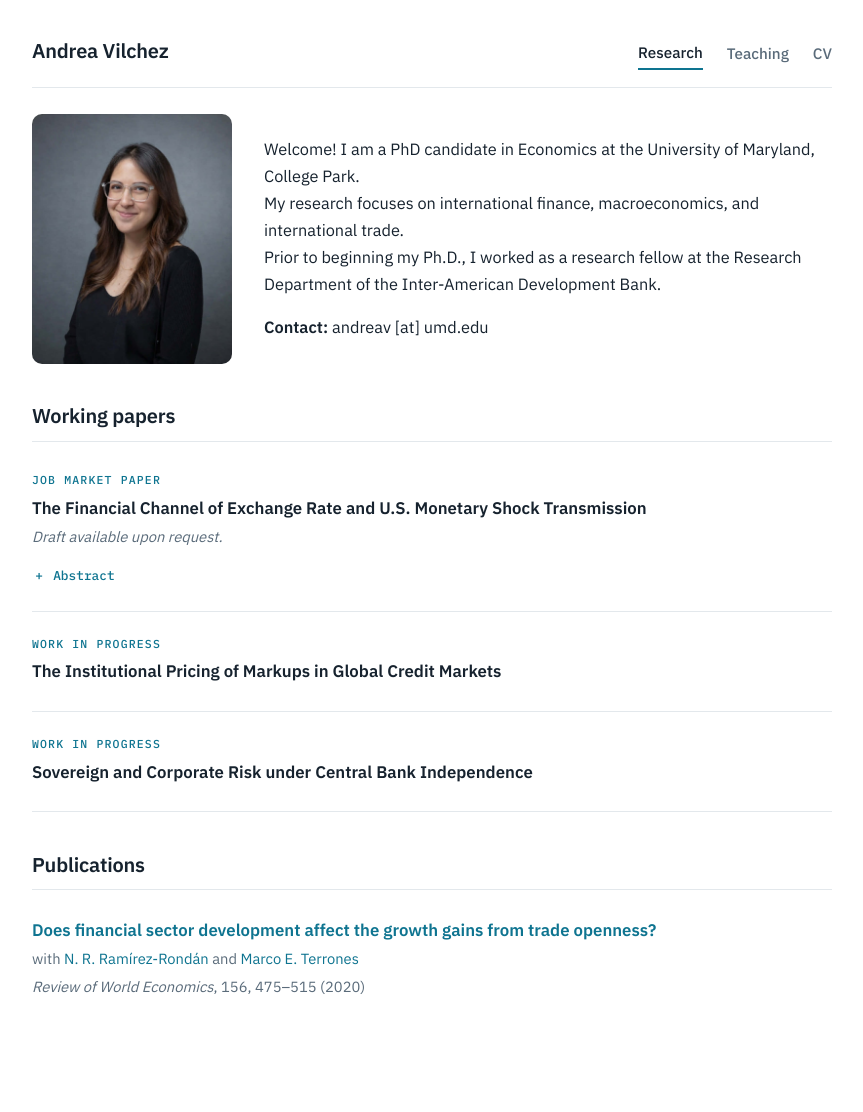
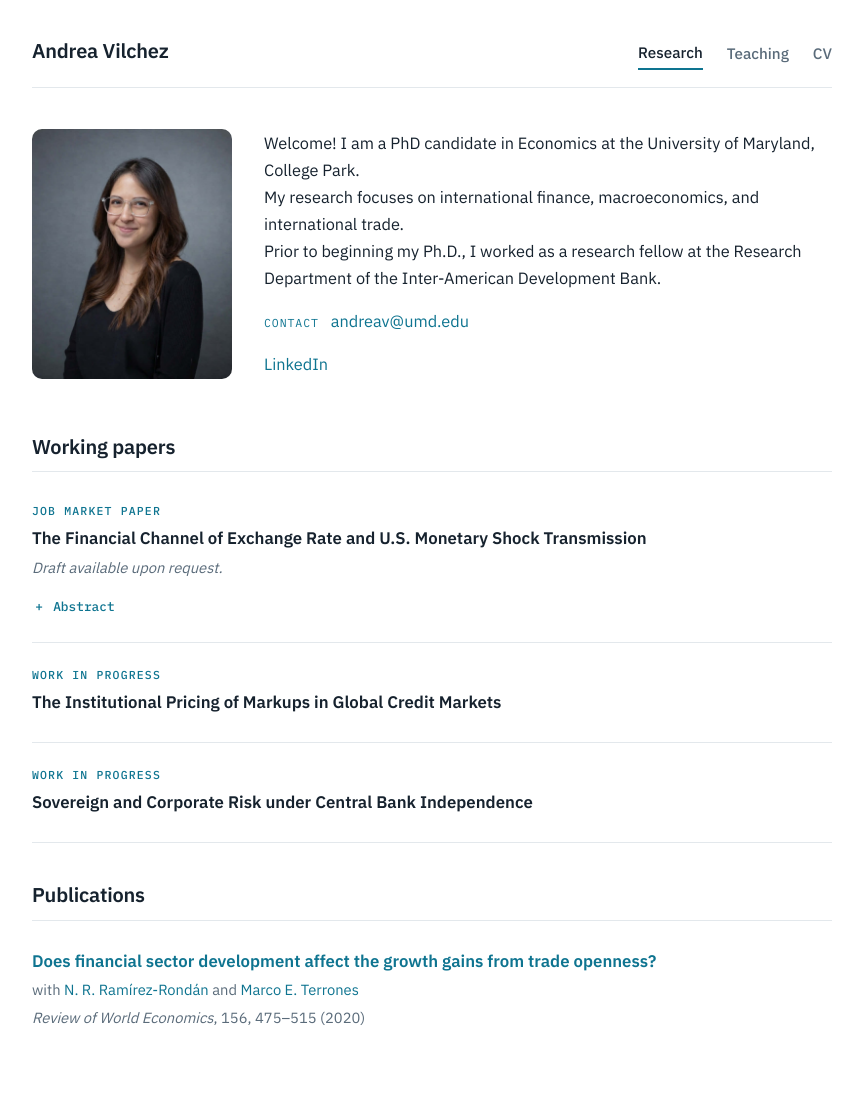
Before and after one commit to andrea-vilchez/andrea-vilchez.github.io, a Jekyll site: the page built from _pages/index.md, in a window 1280 px wide. Shown: the whole page, without its empty margins (208-1071 px from the left). Built offline with Jekyll 4.4.1, drawn with Linux system fonts in a browser that asks for light colours; our own code applies the rules of GitHub Pages for plain Markdown files; before the commit the page ends 1081 px from its top, so only the background shows below that.

Commit message:
Update index.md

```diff
--- a/_pages/index.md
+++ b/_pages/index.md
@@ -15,7 +15,11 @@ redirect_from:
       My research focuses on international finance, macroeconomics, and international trade.<br>
       Prior to beginning my Ph.D., I worked as a research fellow at the Research Department of the Inter-American Development Bank. </p>
     <p>
-    <strong>Contact:</strong> andreav [at] umd.edu<br>
+    <span class="contact-label">Contact</span>
+    <a href="mailto:andreav@umd.edu">andreav@umd.edu</a>
+    </p>
+    <p class="profile-links">
+     <a href="https://www.linkedin.com/in/andrea-vilchez-econ/">LinkedIn</a>
     </p>
   </div>
 </div>
```
